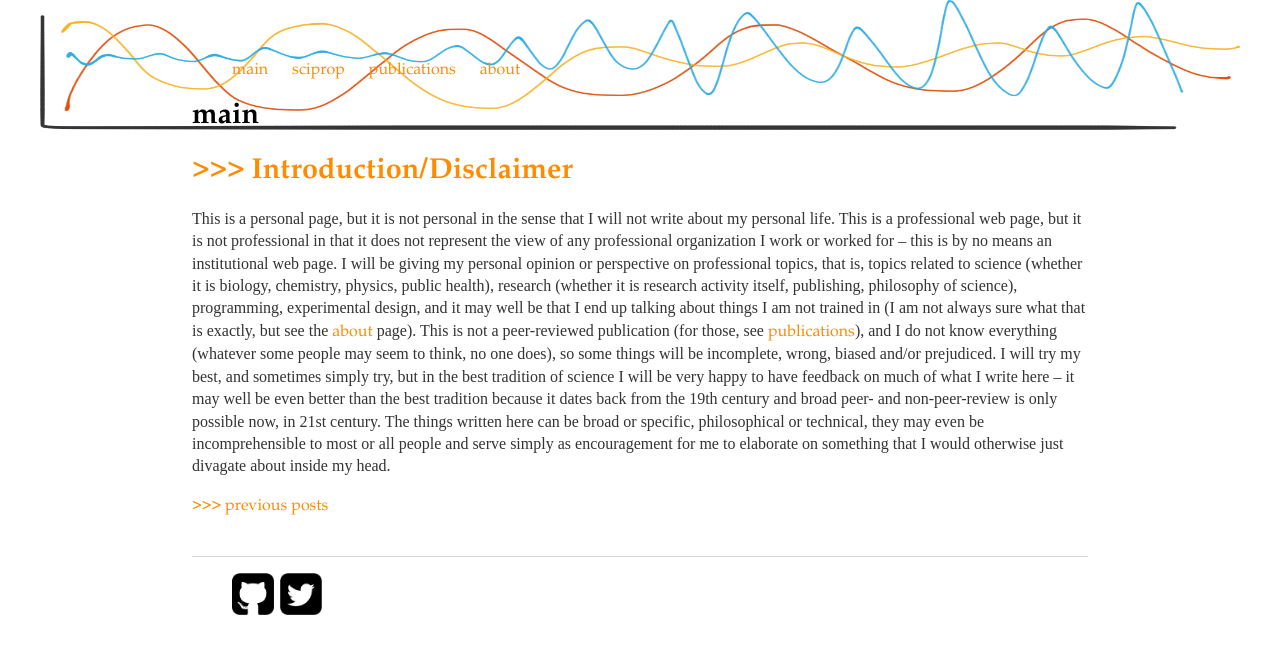
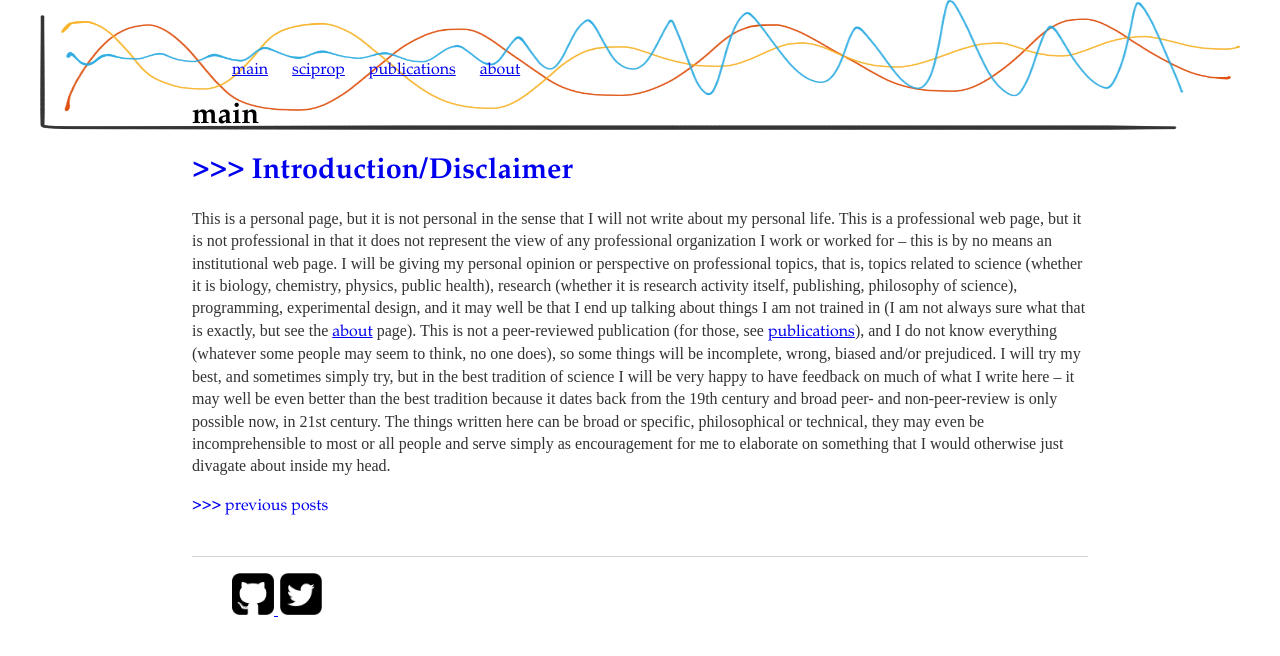
Before and after one commit to caesoma/caesoma.github.io, a Jekyll site: the page built from index.html, in a window 1280 px wide. Shown: the top 656 px of the page. Built offline with Jekyll 4.4.1, drawn with Linux system fonts in a browser that asks for light colours; the list of posts is cut into pages by our own code.

```diff
--- a/css/main.css
+++ b/css/main.css
@@ -25,7 +25,7 @@
 }
 
 a {
-  color: DarkOrange; /* #FF8C00 DarkOrange #FF4500 OrangeRed #FF6347 'Tomato' #9370DB; 'MediumPurple' #6B8E23; 'OliveDrab' */
+  color: Crimson /* #DC143C DarkOrange; #FF8C00 DarkOrange #FF4500 OrangeRed #FF6347 'Tomato' #9370DB; 'MediumPurple' #6B8E23; 'OliveDrab' */
   text-decoration: none;
   font-family: "Palatino Linotype", "Book Antiqua", Palatino, serif
 }
```
